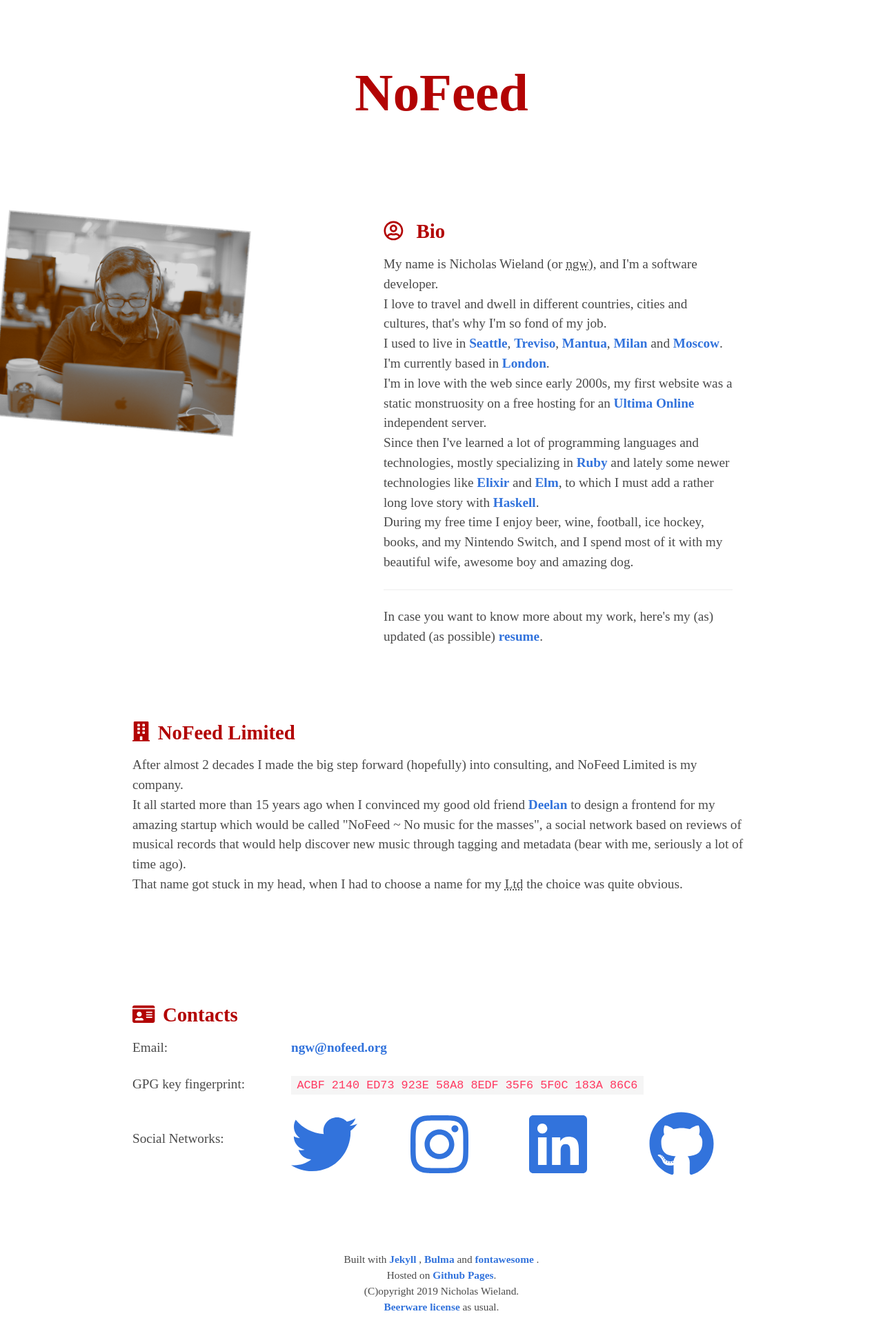
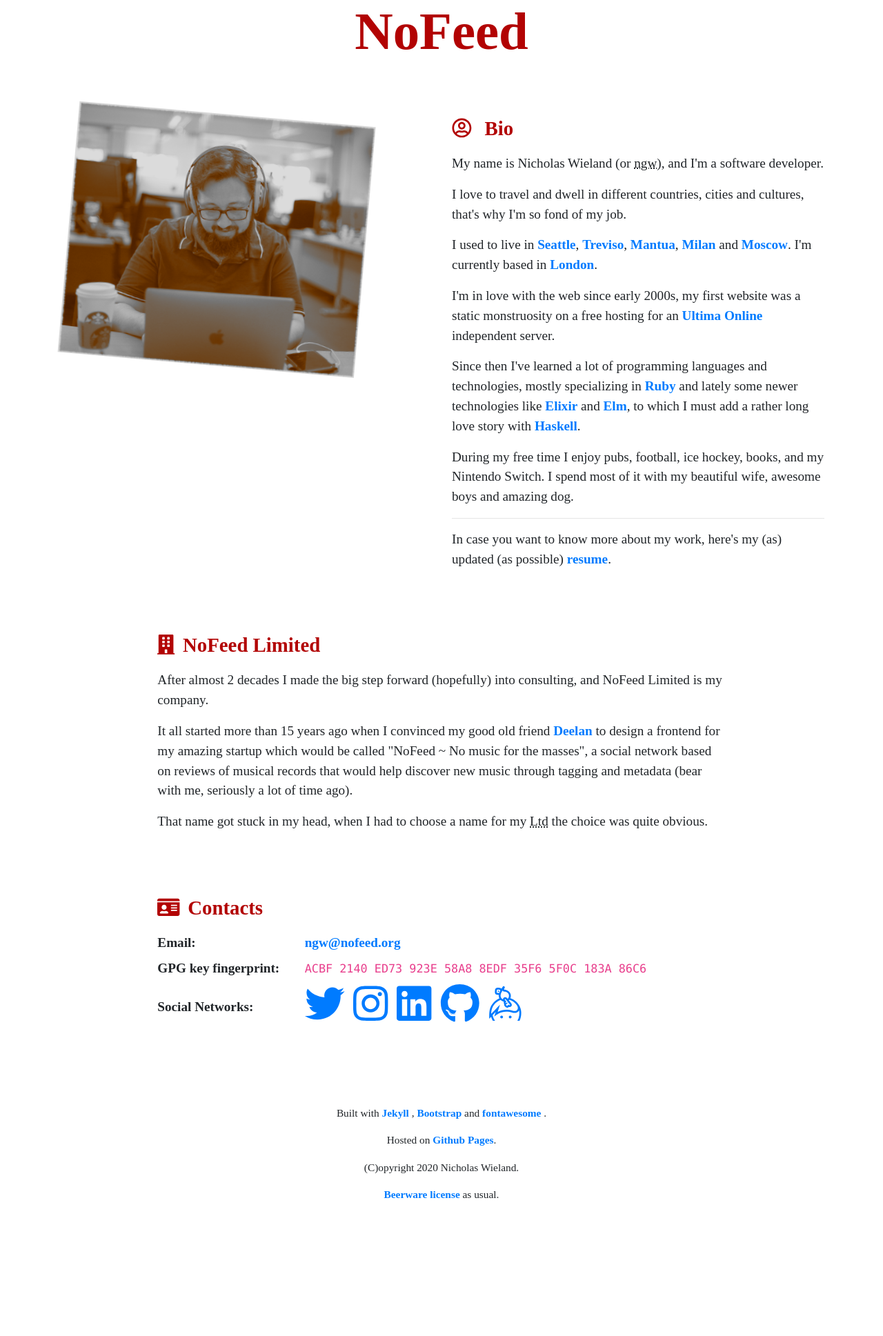
Before and after one commit to nofeed/nofeed.org, a Jekyll site: the page built from index.html, in a window 1280 px wide. Shown: the whole page at 69% size. Built offline with Jekyll 4.4.1, drawn with Linux system fonts in a browser that asks for light colours; nearby versions of some CDN libraries; some web fonts are replaced; after the commit the page ends 1773 px from its top, so only the background shows below that.

Commit message:
Moved to Bootstrap

```diff
--- a/_layouts/homepage.html
+++ b/_layouts/homepage.html
@@ -2,22 +2,26 @@
 <html lang="en">
   <head>
     <title>{{ page.title }}</title>
-    <meta name="description" content="Nicholas Wieland's and NoFeed Limited's tiny home on the interwebs." />
+    <meta name="description" content="Nicholas Wieland"s and NoFeed Limited"s tiny home on the interwebs." />
     <link rel="canonical" href="https://nofeed.org" />
     <meta name="viewport" content="width=device-width, initial-scale=1">
     <meta name="twitter:card" content="summary" />
     <meta name="twitter:site" content="@ngw" />
-    <meta name="twitter:title" content="NoFeed ~ Nicholas Wieland personal website" />
-    <meta name="twitter:description" content="Nicholas Wieland's home on the interwebs." />
+    <meta name="twitter:title" content="{{ page.title }}" />
+    <meta name="twitter:description" content="{{ page.description }}" />
     <meta name="twitter:image" content="img/profile.jpg" />
-    <meta property="og:image" content="img/profile.jpg"/>
-    <meta property="og:title" content="NoFeed ~ Nicholas Wieland personal website" />
+    <meta property="og:image" content="img/profile.jpg" />
+    <meta property="og:title" content="{{ page.title }}" />
+    <meta property="og:description" content="{{ page.description | smartify }}" />
     <meta property="og:url" content="https://nofeed.org" />
     <meta property="og:type" content="website" />
     <link href="https://fonts.googleapis.com/css?family=Fanwood+Text|Quattrocento:700&display=swap" rel="stylesheet">
-    <link rel="stylesheet" href="https://cdnjs.cloudflare.com/ajax/libs/bulma/0.7.5/css/bulma.min.css">
+    <link rel="stylesheet" href="https://stackpath.bootstrapcdn.com/bootstrap/4.4.1/css/bootstrap.min.css" integrity="sha384-Vkoo8x4CGsO3+Hhxv8T/Q5PaXtkKtu6ug5TOeNV6gBiFeWPGFN9MuhOf23Q9Ifjh" crossorigin="anonymous">
     <link rel="stylesheet" href="css/site.css">
     <link rel="shortcut icon" href="img/favicon.ico">
+    <script src="https://code.jquery.com/jquery-3.4.1.slim.min.js" integrity="sha384-J6qa4849blE2+poT4WnyKhv5vZF5SrPo0iEjwBvKU7imGFAV0wwj1yYfoRSJoZ+n" crossorigin="anonymous"></script>
+    <script src="https://cdn.jsdelivr.net/npm/popper.js@1.16.0/dist/umd/popper.min.js" integrity="sha384-Q6E9RHvbIyZFJoft+2mJbHaEWldlvI9IOYy5n3zV9zzTtmI3UksdQRVvoxMfooAo" crossorigin="anonymous"></script>
+    <script src="https://stackpath.bootstrapcdn.com/bootstrap/4.4.1/js/bootstrap.min.js" integrity="sha384-wfSDF2E50Y2D1uUdj0O3uMBJnjuUD4Ih7YwaYd1iqfktj0Uod8GCExl3Og8ifwB6" crossorigin="anonymous"></script>
     <script defer src="https://use.fontawesome.com/releases/v5.3.1/js/all.js"></script>
   </head>
 
--- a/css/site.css
+++ b/css/site.css
@@ -14,13 +14,12 @@ h1, h2 {
 }
 
 header h1 {
-  margin: 1em;
   font-size: 4em;
   text-align: center;
 }
 
 section {
-  padding: 1em 0 1em 0;
+  margin: 4em 0 2em 0;
 }
 
 h2 {
@@ -40,20 +39,18 @@ footer {
   font-size: 0.8em;
 }
 
-#bio #bio-image img {
-  padding: 2em 8em 1em 0;
+#bio #bio-image {
+  display: block;
   transform: rotate(5deg);
 }
 
 #bio #bio-text {
-  padding: 2em 12em 1em 2em;
 }
 
 #nofeed, #contacts {
-  margin: 0 auto;
-  padding: 4em 10em;
+  margin: 4em auto;
 }
 
 #social {
-  padding-top: 2em;
+  padding-top: 1em;
 }
--- a/index.html
+++ b/index.html
@@ -1,107 +1,123 @@
 ---
 title: NoFeed ~ Nicholas Wieland (ngw)
-description:
+description: NoFeed ~ Nicholas Wieland and NoFeed Ltd"s tiny home on the interwebs.
 layout: homepage
 ---
 <header>
   <h1>NoFeed</h1>
 </header>
 
-<div itemscope itemprop="Person" itemtype="http://schema.org/Person">
-  <section id="bio">
-    <div class="columns is-desktop">
-      <div id="bio-image" class="column">
-        <img src="img/ngw.png" itemprop="image" alt="Photo of Nicholas" class="is-pulled-right" />
+<div itemscope itemprop="Person" itemtype="http://schema.org/Person" class="container">
+  <section id="bio" class="row">
+    <div id="bio-image" class="col-lg">
+      <figure class="image">
+        <img src="img/ngw.png" itemprop="image" alt="Photo of Nicholas" class="is-431x365 is-pulled-right" />
+      </figure>
     </div>
 
-      <div id="bio-text" class="column">
+    <div id="bio-text" class="col-lg">
       <h2><i class="far fa-user-circle"></i> <strong>Bio</strong></h2>
       <p>My name is <span itemprop="name">Nicholas Wieland</span>
       (or <acronym title="Nicholas George Wieland" itemprop="additionalName">ngw</acronym>), and I'm a
       <span itemprop="jobTitle">software developer</span>.</p>
       <p>I love to travel and dwell in different countries, cities and cultures, that's why I'm so fond of my job.</p>
       <p>
-          I used to live in <a href='https://en.wikipedia.org/wiki/Seattle'>Seattle</a>,
-          <a href='https://en.wikipedia.org/wiki/Treviso' alt='Treviso wikipedia page'>Treviso</a>,
-          <a href='https://en.wikipedia.org/wiki/Mantua' alt='Mantua wikipedia page'>Mantua</a>,
-          <a href='https://en.wikipedia.org/wiki/Milan' alt='Milan wikipedia page'>Milan</a> and
-          <a href='https://en.wikipedia.org/wiki/Moscow' alt='Moscow wikipedia page'>Moscow</a>.
-          I'm currently based in <a href='https://en.wikipedia.org/wiki/London' alt='London wikipedia page' itemprop="homeLocation">London</a>.
+        I used to live in <a href="https://en.wikipedia.org/wiki/Seattle">Seattle</a>,
+        <a href="https://en.wikipedia.org/wiki/Treviso" alt="Treviso wikipedia page">Treviso</a>,
+        <a href="https://en.wikipedia.org/wiki/Mantua" alt="Mantua wikipedia page">Mantua</a>,
+        <a href="https://en.wikipedia.org/wiki/Milan" alt="Milan wikipedia page">Milan</a> and
+        <a href="https://en.wikipedia.org/wiki/Moscow" alt="Moscow wikipedia page">Moscow</a>.
+        I'm currently based in <a href="https://en.wikipedia.org/wiki/London" alt="London wikipedia page" itemprop="homeLocation">London</a>.
       </p>
       <p>I'm in love with the web since early 2000s, my first website was a static monstruosity on a free hosting for an
-        <a href='https://en.wikipedia.org/wiki/Ultima_Online' alt='Ultima Online wikipedia page'>Ultima Online</a> independent server.</p>
+      <a href="https://en.wikipedia.org/wiki/Ultima_Online" alt="Ultima Online wikipedia page">Ultima Online</a> independent server.</p>
       <p>Since then I've learned a lot of programming languages and technologies, mostly specializing in
-        <a href='https://www.ruby-lang.org/en/' alt='Ruby language website'>Ruby</a>
+      <a href="https://www.ruby-lang.org/en/" alt="Ruby language website">Ruby</a>
       and lately some newer technologies like
-        <a href='https://elixir-lang.org/' alt='Elixir language website'>Elixir</a> and
-        <a href='https://elm-lang.org/' alt='Elm language website'>Elm</a>,
+      <a href="https://elixir-lang.org/" alt="Elixir language website">Elixir</a> and
+      <a href="https://elm-lang.org/" alt="Elm language website">Elm</a>,
       to which I must add a rather long love story with
-        <a href='https://www.haskell.org/' alt='Haskell language website'>Haskell</a>.</p>
-        <p>During my free time I enjoy beer, wine, football, ice hockey, books, and my Nintendo Switch, and I spend most of it
-        with my beautiful wife, awesome boy and amazing dog.</p>
+      <a href="https://www.haskell.org/" alt="Haskell language website">Haskell</a>.</p>
+      <p>During my free time I enjoy pubs, football, ice hockey, books, and my Nintendo Switch. I spend most of it
+      with my beautiful wife, awesome boys and amazing dog.</p>
       <hr />
       <p>In case you want to know more about my work, here's my (as) updated (as possible) <a href="/resume">resume</a>.</p>
     </div>
     </div>
   </section>
 
-  <section id="nofeed">
-    <h2><i class='fas fa-building'></i><strong>NoFeed Limited</strong></h2>
+  <section id="nofeed" class="row">
+    <div class="col-lg-8 offset-lg-2">
+      <h2><i class="fas fa-building"></i><strong>NoFeed Limited</strong></h2>
       <p>After almost 2 decades I made the big step forward (hopefully) into consulting, and NoFeed Limited is my company.</p>
       <p>It all started more than 15 years ago when I convinced my good old friend <a href="http://www.passiomatic.com/">Deelan</a>
       to design a frontend for my amazing startup which would be called "NoFeed ~ No music for the masses", a social network based on
       reviews of musical records that would help discover new music through tagging and metadata (bear with me, seriously
       a lot of time ago).</p>
-    <p>That name got stuck in my head, when I had to choose a name for my <acronym title='Private Limited Company'>Ltd</acronym> the
+      <p>That name got stuck in my head, when I had to choose a name for my <acronym title="Private Limited Company">Ltd</acronym> the
       choice was quite obvious.</p>
+    </div>
   </section>
 
-  <section id="contacts">
-    <h2><i class='fas fa-id-card'></i><strong>Contacts</strong></h2>
+  <section id="contacts" class="row">
+    <div class="col-lg-8 offset-lg-2">
+      <h2><i class="fas fa-id-card"></i><strong>Contacts</strong></h2>
 
-    <dl class='columns is-multiline'>
-      <dt class='column is-one-quarter'>Email:</dt>
-      <dd itemprop='email' class='column is-three-quarters is-pulled-left'><a href="mailto:ngw@nofeed.org">ngw@nofeed.org</a></dd>
+      <dl>
+        <div class="row">
+          <dt class="col-lg-3">Email:</dt>
+          <dd itemprop="email" class="col-lg-8"><a href="mailto:ngw@nofeed.org">ngw@nofeed.org</a></dd>
+        </div>
 
-      <dt class='column is-one-quarter'>GPG key fingerprint:</dt>
-      <dd class='column is-three-quarters is-pulled-left'><code>ACBF 2140 ED73 923E 58A8  8EDF 35F6 5F0C 183A 86C6</code></dd>
+        <div class="row">
+          <dt class="col-lg-3">GPG key fingerprint:</dt>
+          <dd class="col-lg-8"><code>ACBF 2140 ED73 923E 58A8  8EDF 35F6 5F0C 183A 86C6</code></dd>
+        </div>
 
-      <dt class='column is-one-quarter' id='social'>Social Networks:</dt>
-      <dd class='column is-three-quarters'>
-        <ul class='columns'>
-          <li class='column is-one-quarter is-pulled-left'>
+        <div class="row">
+          <dt id="social" class="col-lg-3">Social Networks:</dt>
+          <dd class="col-lg-8">
+            <ul class="list-inline">
+              <li class="list-inline-item">
                 <a href="https://twitter.com/ngw">
-              <i class='fab fa-twitter fa-5x'></i>
+                  <i class="fab fa-twitter fa-3x"></i>
                 </a>
               </li>
-          <li class='column is-one-quarter is-pulled-left'>
+              <li class="list-inline-item">
                 <a href="https://www.instagram.com/ngw/">
-              <i class='fab fa-instagram fa-5x'></i>
+                  <i class="fab fa-instagram fa-3x"></i>
                 </a>
               </li>
-          <li class='column is-one-quarter is-pulled-left'>
+              <li class="list-inline-item">
                 <a href="https://www.linkedin.com/in/nwieland">
-              <i class='fab fa-linkedin fa-5x'></i>
+                  <i class="fab fa-linkedin fa-3x"></i>
                 </a>
               </li>
-          <li class='column is-one-quarter is-pulled-left'>
-            <a href='https://github.com/ngw'>
-              <i class='fab fa-github fa-5x'></i>
+              <li class="list-inline-item">
+                <a href="https://github.com/ngw">
+                  <i class="fab fa-github fa-3x"></i>
+                </a>
+              </li>
+              <li class="list-inline-item">
+                <a href="https://keybase.io/ngw">
+                  <i class="fab fa-keybase fa-3x"></i>
                 </a>
               </li>
             </ul>
           </dd>
+        </div>
       </dl>
+    </div>
   </section>
 </div>
 
 <footer>
   <p>Built with
-  <a href='https://jekyllrb.com/' alt='Jekyll website'>Jekyll</a>
-  , <a href='https://bulma.io/' alt='Bulma website'>Bulma</a>
-  and <a href='https://fontawesome.com/' alt='Fontawesome website'>fontawesome</a>
+  <a href="https://jekyllrb.com/" alt="Jekyll website">Jekyll</a>
+  , <a href="https://getbootstrap.com/" alt="Bootstrap website">Bootstrap</a>
+  and <a href="https://fontawesome.com/" alt="Fontawesome website">fontawesome</a>
   .</p>
-	<p>Hosted on <a href='https://pages.github.com/' alt='Github Pages website'>Github Pages</a>.</p>
-  <p>(C)opyright 2019 Nicholas Wieland.</p>
-  <p><a href='https://github.com/nofeed/nofeed.org/blob/master/LICENSE' alt="This site's license">Beerware license</a> as usual.</p>
+	<p>Hosted on <a href="https://pages.github.com/" alt="Github Pages website">Github Pages</a>.</p>
+  <p>(C)opyright 2020 Nicholas Wieland.</p>
+  <p><a href="https://github.com/nofeed/nofeed.org/blob/master/LICENSE" alt="This site"s license">Beerware license</a> as usual.</p>
 </footer>
--- a/resume/index.html
+++ b/resume/index.html
@@ -9,7 +9,7 @@
     <script src="https://maxcdn.bootstrapcdn.com/bootstrap/3.3.6/js/bootstrap.min.js" integrity="sha384-0mSbJDEHialfmuBBQP6A4Qrprq5OVfW37PRR3j5ELqxss1yVqOtnepnHVP9aJ7xS" crossorigin="anonymous"></script>
     <title>Nicholas George Wieland resume</title>
     <link href="/img/resume/favicon.ico" rel="icon" type="image/x-icon" />
-    <meta name="description" content="Nicholas George Wieland (ngw) resume. Last update 4/12/2018.">
+    <meta name="description" content="Nicholas George Wieland (ngw) resume. Last update 4/3/2020.">
     <meta name="author" content="Nicholas George Wieland (ngw)">
     <meta name="viewport" content="width=device-width, initial-scale=1">
   </head>
@@ -40,7 +40,7 @@
         <header>
           <div class='col-md-12'>
             <h1>Nicholas George Wieland (<acronym title='Nicholas George Wieland'>ngw</acronym>) resume</h1>
-            <h4>last updated: <time datetime="2018-12-04T08:46:27+00:00">4-12-2018 8:46</time></h4>
+            <h4>last updated: <time datetime="2020-03-04T12:16:27+00:00">4-3-2020 12:16</time></h4>
           </div>
         </header>
       </div>
```
Also changed, not shown: Gemfile.lock, 1 other file. Lines whose indentation alone changed are shown as unchanged.
